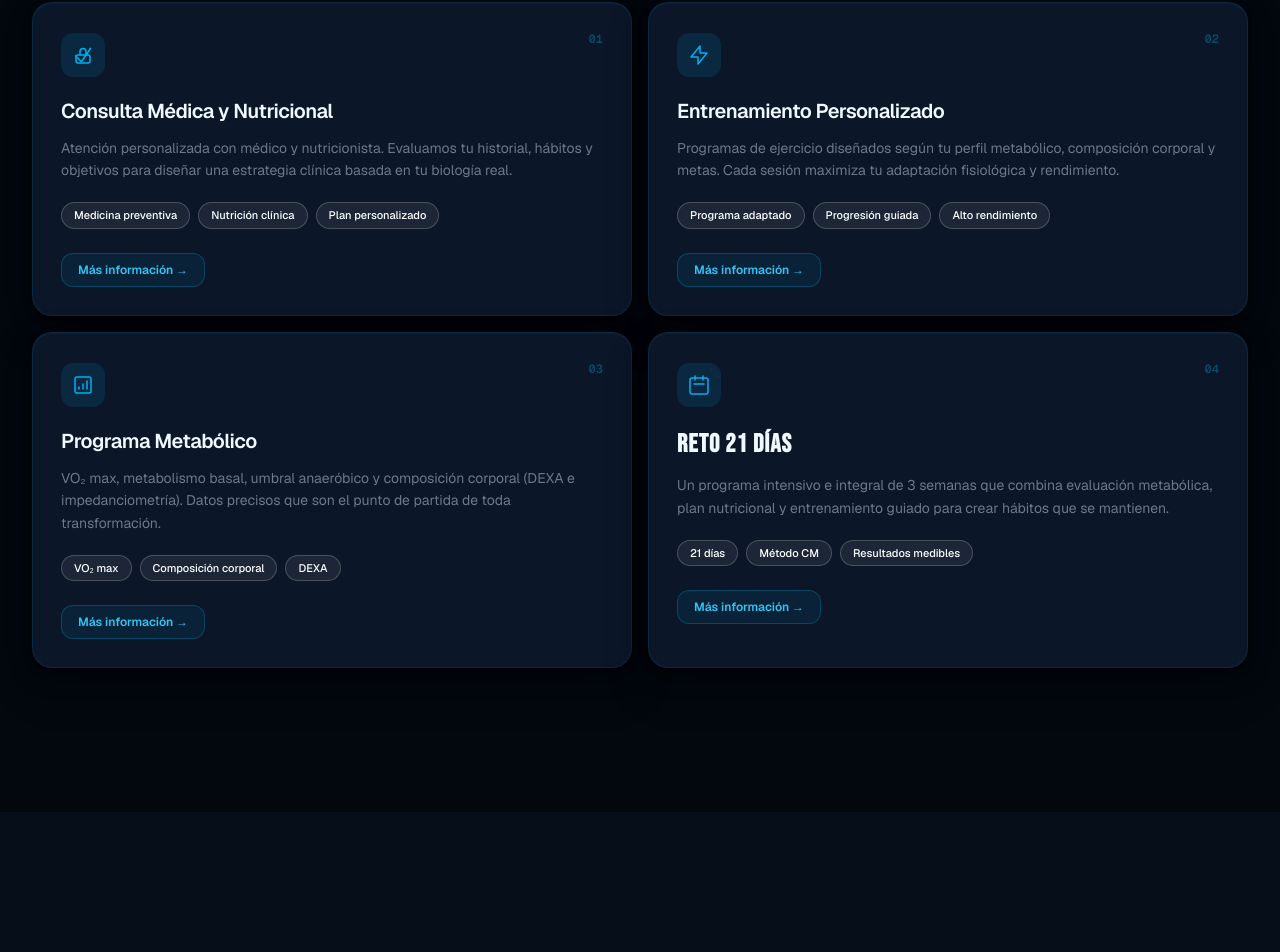
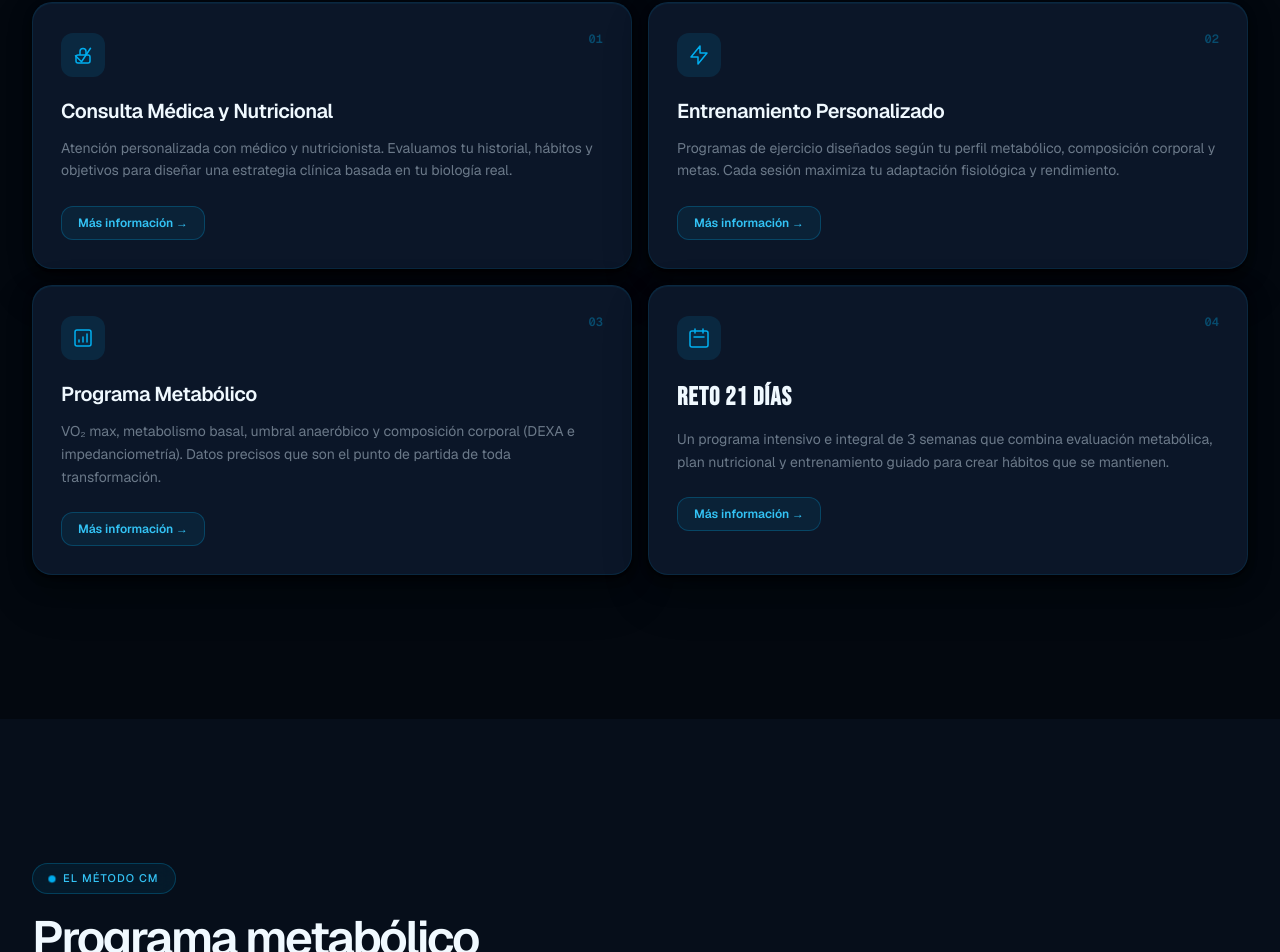
Before and after one commit to felipemunoz1983-alt/centro-metabolico, a Next.js app: page / in a window 1280 px wide. Shown: the part 2777-3729 px from the top of the page. Built offline with nearby package versions, Linux system fonts and the light colour scheme.

Commit message:
services: remove tags/badges from four service cards

```diff
--- a/src/components/sections/ServicesSection.tsx
+++ b/src/components/sections/ServicesSection.tsx
@@ -17,7 +17,6 @@ const services = [
     title: "Consulta Médica y Nutricional",
     description:
       "Atención personalizada con médico y nutricionista. Evaluamos tu historial, hábitos y objetivos para diseñar una estrategia clínica basada en tu biología real.",
-    tags: ["Medicina preventiva", "Nutrición clínica", "Plan personalizado"],
     href: "/asesoria",
   },
   {
@@ -30,7 +29,6 @@ const services = [
     title: "Entrenamiento Personalizado",
     description:
       "Programas de ejercicio diseñados según tu perfil metabólico, composición corporal y metas. Cada sesión maximiza tu adaptación fisiológica y rendimiento.",
-    tags: ["Programa adaptado", "Progresión guiada", "Alto rendimiento"],
     href: "/entrenamiento",
   },
   {
@@ -43,7 +41,6 @@ const services = [
     title: "Programa Metabólico",
     description:
       "VO₂ max, metabolismo basal, umbral anaeróbico y composición corporal (DEXA e impedanciometría). Datos precisos que son el punto de partida de toda transformación.",
-    tags: ["VO₂ max", "Composición corporal", "DEXA"],
   },
   {
     icon: (
@@ -55,7 +52,6 @@ const services = [
     title: "Reto 21 Días",
     description:
       "Un programa intensivo e integral de 3 semanas que combina evaluación metabólica, plan nutricional y entrenamiento guiado para crear hábitos que se mantienen.",
-    tags: ["21 días", "Método CM", "Resultados medibles"],
   },
 ];
 
@@ -110,23 +106,6 @@ export function ServicesSection() {
                   {service.description}
                 </p>
 
-                {/* Tags */}
-                <div className="flex flex-wrap gap-2">
-                  {service.tags.map((tag) => (
-                    <span
-                      key={tag}
-                      className="rounded-full px-3 py-1 text-[11px] font-medium"
-                      style={{
-                        border: "1px solid rgba(255,255,255,0.2)",
-                        backgroundColor: "rgba(255,255,255,0.07)",
-                        color: "#ffffff",
-                      }}
-                    >
-                      {tag}
-                    </span>
-                  ))}
-                </div>
-
                 {/* Button */}
                 <div className="mt-6">
                   {(service as typeof service & { href?: string }).href ? (
```
